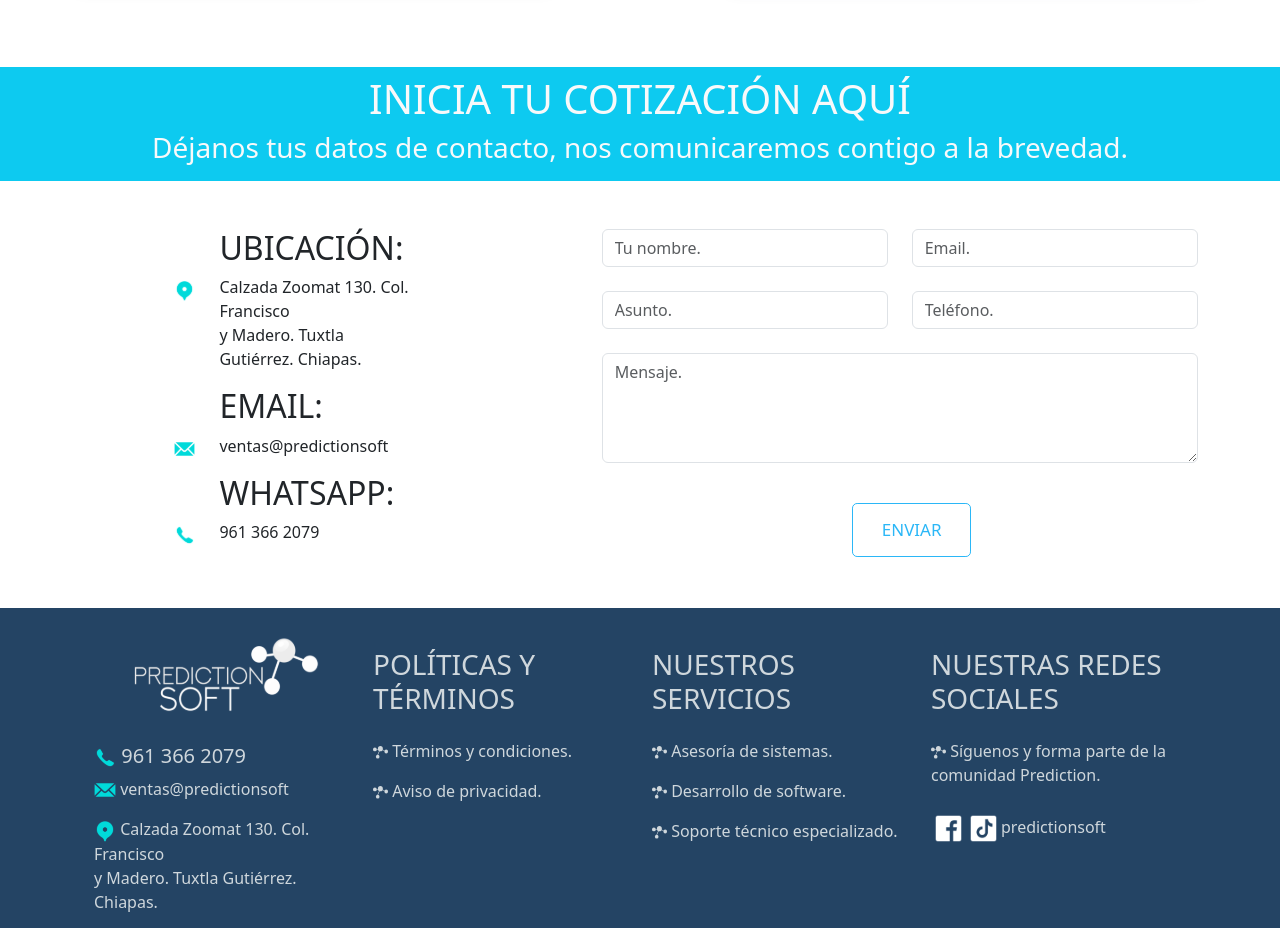
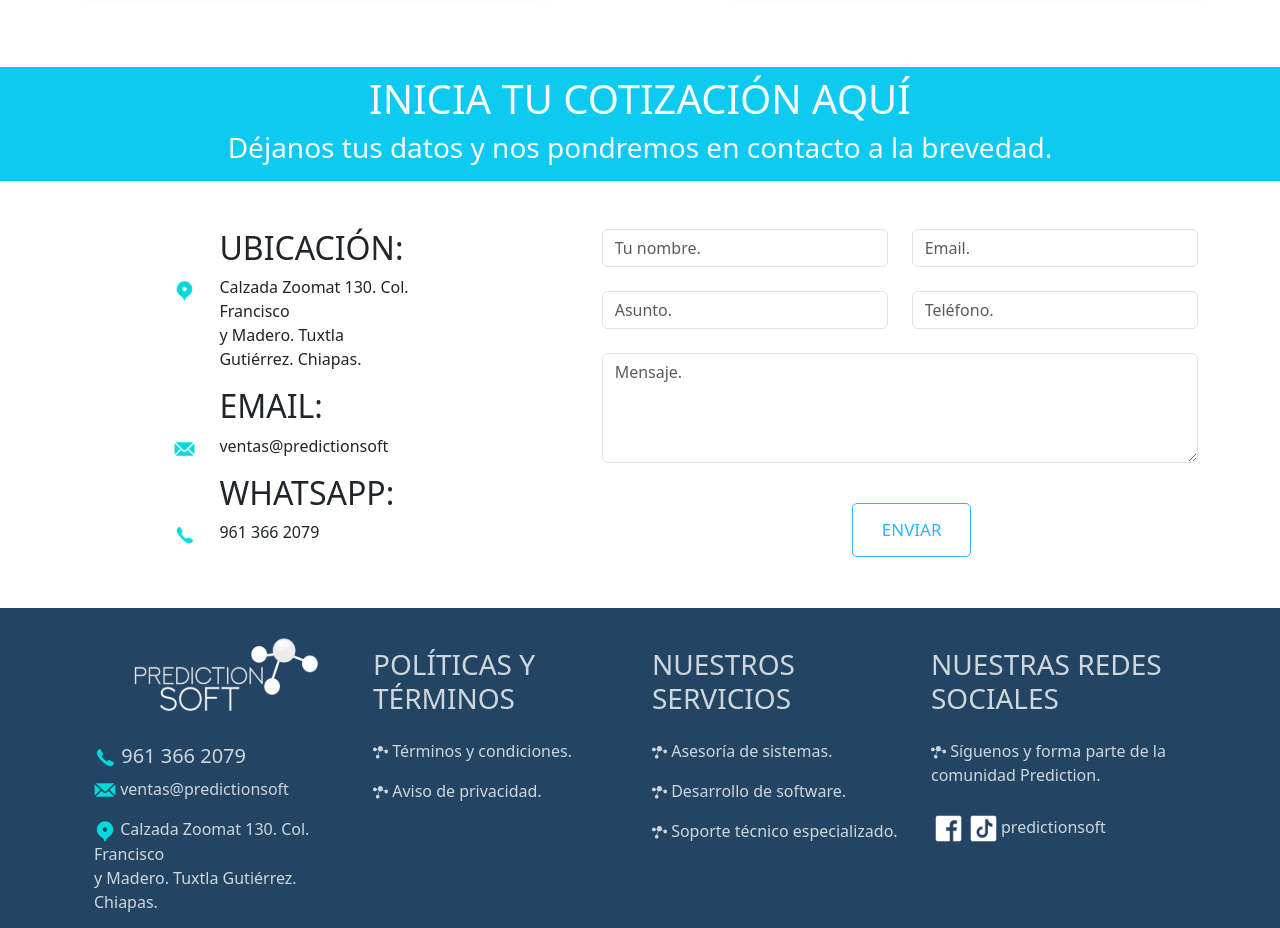
Before and after one commit to Darioantonio20/PredictionSoft, a React (Vite) app in the folder cliente/: page / in a window 1280 px wide. Shown: the part 6080-7008 px from the top of the page. Built offline with nearby package versions, Linux system fonts and the light colour scheme.

Commit message:
[FIX] banner contact us

```diff
--- a/cliente/src/components/atoms/ContactUs.jsx
+++ b/cliente/src/components/atoms/ContactUs.jsx
@@ -121,7 +121,7 @@ function ContactUs() {
       <div className="bg-info p-0 pt-2 pb-2 p-0">
         <h1 className="text-center text-light animate__animated animate__bounceInDown">INICIA TU COTIZACIÓN AQUÍ</h1>
         <h3 className="text-center text-light">
-          Déjanos tus datos de contacto, nos comunicaremos contigo a la brevedad.
+          Déjanos tus datos y nos pondremos en contacto a la brevedad.
         </h3>
       </div>
       <div className="row justify-content-center">
```
